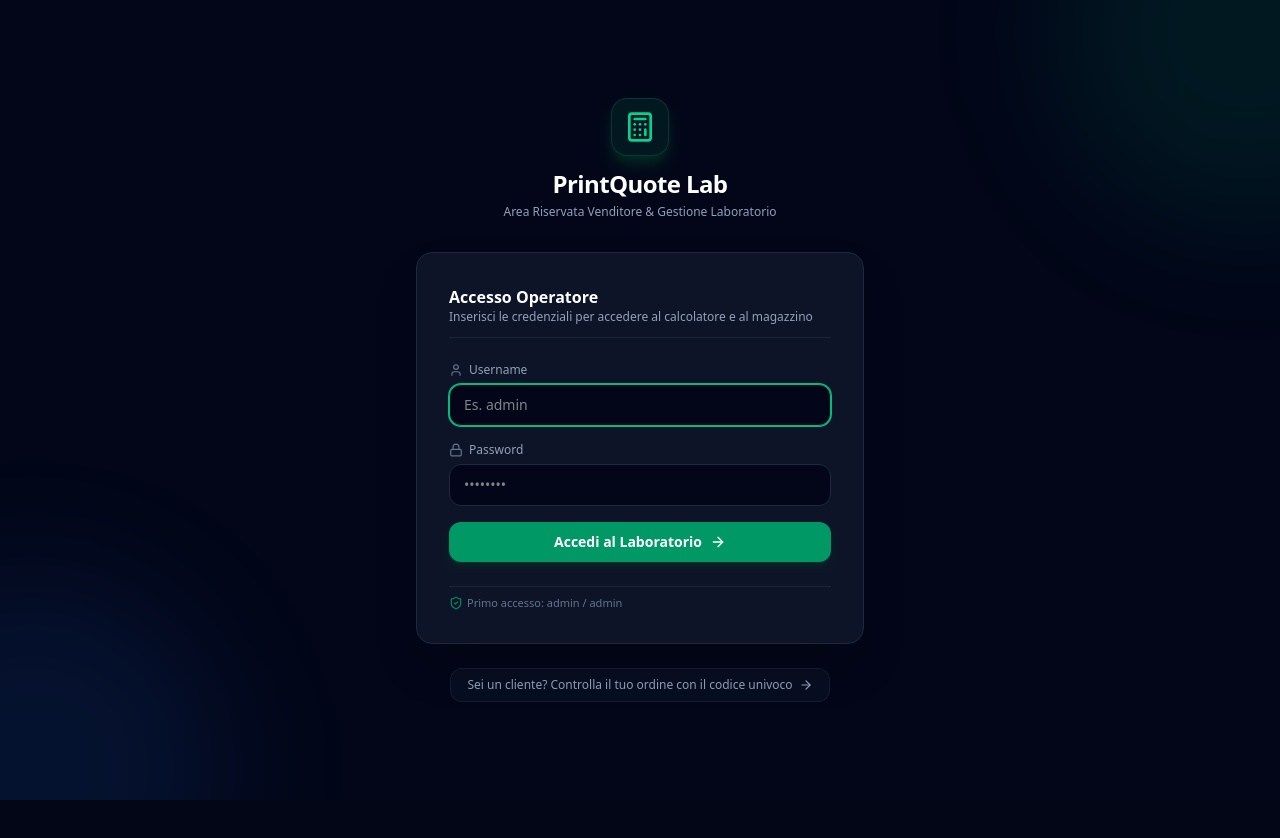
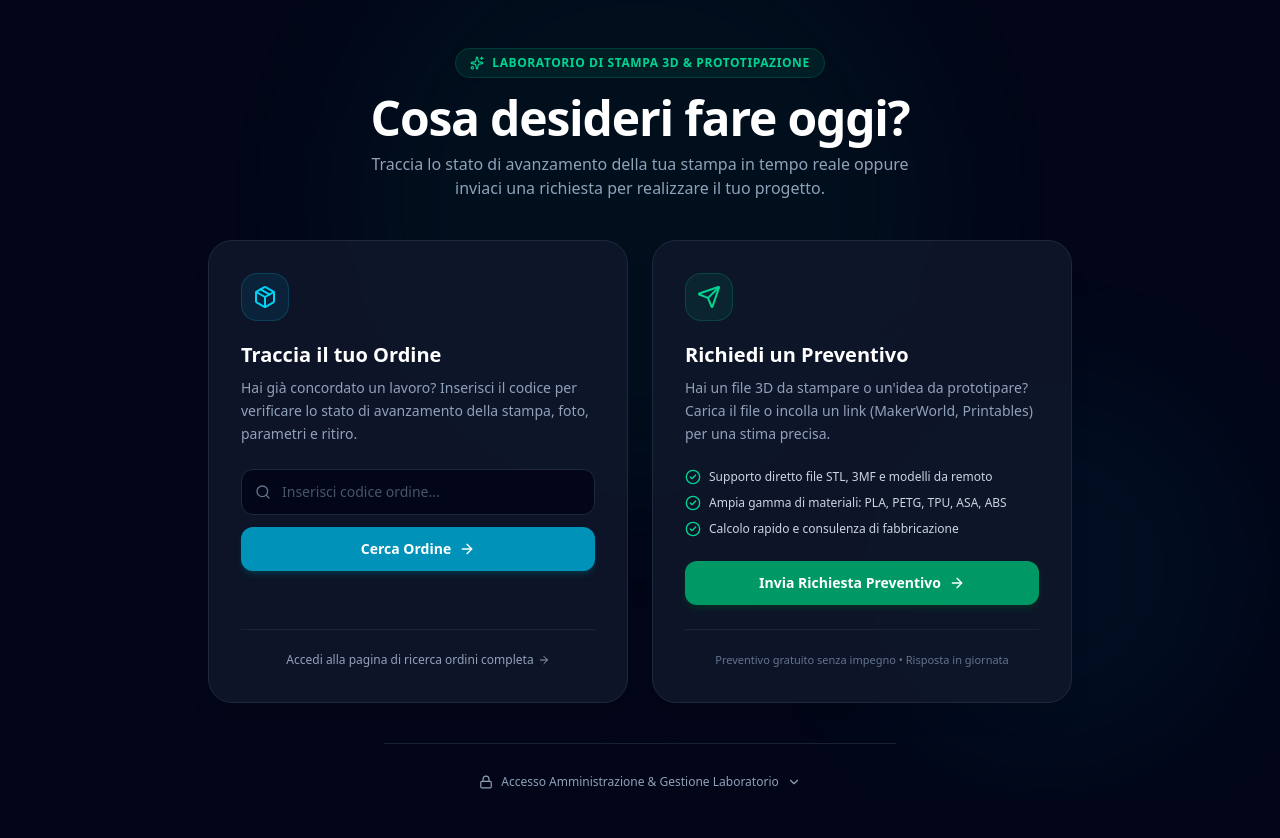
Before and after one commit to andreaalcaini/preventivi-3d, a Next.js app: page /login in a window 1280 px wide. Shown: the top 838 px of the page. Before the commit the page ends 800 px from the top, so only its background shows below. Built offline with nearby package versions, Linux system fonts and the light colour scheme.

Commit message:
feat(portal): customer-first entry with tracking and quote request, subtle admin access

```diff
--- a/src/app/login/page.tsx
+++ b/src/app/login/page.tsx
@@ -2,18 +2,36 @@
 
 import React, { useState, Suspense } from 'react';
 import { useRouter, useSearchParams } from 'next/navigation';
-import { Calculator, Lock, User, ArrowRight, AlertCircle, ShieldCheck } from 'lucide-react';
+import {
+  Package, Search, Sparkles, Send, Lock, User, ArrowRight,
+  AlertCircle, ShieldCheck, ChevronDown, ChevronUp, CheckCircle2
+} from 'lucide-react';
 import Link from 'next/link';
 
-function LoginForm() {
+function PortalContent() {
   const router = useRouter();
   const searchParams = useSearchParams();
   const redirectUrl = searchParams.get('redirect') || '/';
+  const hasRedirect = Boolean(searchParams.get('redirect'));
 
+  // Stato per tracciamento rapido ordine
+  const [trackingCode, setTrackingCode] = useState('');
+
+  // Stato login admin (aperto di default solo se reindirizzati da pagina protetta)
+  const [showAdminLogin, setShowAdminLogin] = useState(hasRedirect);
   const [username, setUsername] = useState('');
   const [password, setPassword] = useState('');
   const [error, setError] = useState('');
   const [loading, setLoading] = useState(false);
+
+  const handleTrack = (e: React.FormEvent) => {
+    e.preventDefault();
+    if (trackingCode.trim()) {
+      router.push(`/ordine?code=${encodeURIComponent(trackingCode.trim())}`);
+    } else {
+      router.push('/ordine');
+    }
+  };
 
   const handleLogin = async (e: React.FormEvent) => {
     e.preventDefault();
@@ -35,7 +53,6 @@ function LoginForm() {
         return;
       }
 
-      // Reindirizza alla pagina richiesta o alla home
       router.push(redirectUrl);
       router.refresh();
     } catch {
@@ -45,51 +62,175 @@ function LoginForm() {
   };
 
   return (
-    <div className="relative w-full max-w-md">
+    <div className="relative w-full max-w-4xl mx-auto px-4 py-8">
 
-      {/* Logo & Header */}
-      <div className="text-center mb-8">
-        <div className="inline-flex p-3 bg-emerald-500/10 border border-emerald-500/20 rounded-2xl text-emerald-400 mb-3 shadow-lg shadow-emerald-950">
-          <Calculator className="w-8 h-8" />
+      {/* Intestazione Principale */}
+      <div className="text-center mb-10">
+        <div className="inline-flex items-center gap-2 px-3.5 py-1.5 rounded-full bg-emerald-500/10 border border-emerald-500/20 text-emerald-400 text-xs font-semibold uppercase tracking-wider mb-4 shadow-sm">
+          <Sparkles className="w-3.5 h-3.5" />
+          <span>Laboratorio di Stampa 3D & Prototipazione</span>
         </div>
-        <h1 className="text-2xl font-bold text-white tracking-tight">PrintQuote Lab</h1>
-        <p className="text-slate-400 text-xs mt-1">Area Riservata Venditore & Gestione Laboratorio</p>
+        <h1 className="text-3xl sm:text-4xl md:text-5xl font-black text-white tracking-tight">
+          Cosa desideri fare oggi?
+        </h1>
+        <p className="text-slate-400 text-sm sm:text-base mt-2.5 max-w-xl mx-auto">
+          Traccia lo stato di avanzamento della tua stampa in tempo reale oppure inviaci una richiesta per realizzare il tuo progetto.
+        </p>
       </div>
 
-      {/* Card Login */}
-      <div className="bg-slate-900/90 border border-slate-800 backdrop-blur-md rounded-2xl p-6 md:p-8 shadow-2xl space-y-6">
+      {/* Sezioni Principali per Clienti (2 Card in evidenza) */}
+      <div className="grid grid-cols-1 md:grid-cols-2 gap-6 mb-10">
 
-        <div className="border-b border-slate-800/80 pb-3">
-          <h2 className="text-base font-semibold text-white">Accesso Operatore</h2>
-          <p className="text-xs text-slate-400">Inserisci le credenziali per accedere al calcolatore e al magazzino</p>
+        {/* CARD 1: TRACCIA ORDINE */}
+        <div className="bg-slate-900/90 border border-slate-800 hover:border-cyan-500/40 rounded-3xl p-6 sm:p-8 flex flex-col justify-between transition-all duration-300 shadow-xl group">
+          <div>
+            <div className="w-12 h-12 rounded-2xl bg-cyan-500/10 border border-cyan-500/20 text-cyan-400 flex items-center justify-center mb-5 group-hover:scale-105 transition-transform">
+              <Package className="w-6 h-6" />
+            </div>
+
+            <h2 className="text-xl font-bold text-white mb-2 flex items-center gap-2">
+              Traccia il tuo Ordine
+            </h2>
+            <p className="text-slate-400 text-xs sm:text-sm leading-relaxed mb-6">
+              Hai già concordato un lavoro? Inserisci il codice per verificare lo stato di avanzamento della stampa, foto, parametri e ritiro.
+            </p>
+
+            <form onSubmit={handleTrack} className="space-y-3">
+              <div className="relative">
+                <Search className="w-4 h-4 text-slate-500 absolute left-3.5 top-1/2 -translate-y-1/2" />
+                <input
+                  type="text"
+                  value={trackingCode}
+                  onChange={e => setTrackingCode(e.target.value)}
+                  placeholder="Inserisci codice ordine..."
+                  className="w-full bg-slate-950 border border-slate-800 rounded-xl pl-10 pr-3.5 py-3 text-sm text-white placeholder:text-slate-600 focus:outline-none focus:border-cyan-500 focus:ring-1 focus:ring-cyan-500 transition-all"
+                />
+              </div>
+
+              <button
+                type="submit"
+                className="w-full py-3 px-4 bg-cyan-600 hover:bg-cyan-500 text-white font-bold text-sm rounded-xl transition-all shadow-md shadow-cyan-950 flex items-center justify-center gap-2 group-hover:shadow-cyan-900/50"
+              >
+                <span>Cerca Ordine</span>
+                <ArrowRight className="w-4 h-4" />
+              </button>
+            </form>
+          </div>
+
+          <div className="mt-6 pt-4 border-t border-slate-800/80 text-center">
+            <Link
+              href="/ordine"
+              className="text-xs text-slate-400 hover:text-cyan-400 transition-colors inline-flex items-center gap-1 font-medium"
+            >
+              <span>Accedi alla pagina di ricerca ordini completa</span>
+              <ArrowRight className="w-3 h-3" />
+            </Link>
+          </div>
+        </div>
+
+        {/* CARD 2: RICHIEDI PREVENTIVO */}
+        <div className="bg-slate-900/90 border border-slate-800 hover:border-emerald-500/40 rounded-3xl p-6 sm:p-8 flex flex-col justify-between transition-all duration-300 shadow-xl group">
+          <div>
+            <div className="w-12 h-12 rounded-2xl bg-emerald-500/10 border border-emerald-500/20 text-emerald-400 flex items-center justify-center mb-5 group-hover:scale-105 transition-transform">
+              <Send className="w-6 h-6" />
+            </div>
+
+            <h2 className="text-xl font-bold text-white mb-2 flex items-center gap-2">
+              Richiedi un Preventivo
+            </h2>
+            <p className="text-slate-400 text-xs sm:text-sm leading-relaxed mb-6">
+              Hai un file 3D da stampare o un'idea da prototipare? Carica il file o incolla un link (MakerWorld, Printables) per una stima precisa.
+            </p>
+
+            <div className="space-y-2.5 mb-6 text-xs text-slate-300">
+              <div className="flex items-center gap-2">
+                <CheckCircle2 className="w-4 h-4 text-emerald-400 flex-shrink-0" />
+                <span>Supporto diretto file STL, 3MF e modelli da remoto</span>
+              </div>
+              <div className="flex items-center gap-2">
+                <CheckCircle2 className="w-4 h-4 text-emerald-400 flex-shrink-0" />
+                <span>Ampia gamma di materiali: PLA, PETG, TPU, ASA, ABS</span>
+              </div>
+              <div className="flex items-center gap-2">
+                <CheckCircle2 className="w-4 h-4 text-emerald-400 flex-shrink-0" />
+                <span>Calcolo rapido e consulenza di fabbricazione</span>
+              </div>
+            </div>
+          </div>
+
+          <div>
+            <Link
+              href="/richiedi-preventivo"
+              className="w-full py-3 px-4 bg-emerald-600 hover:bg-emerald-500 text-white font-bold text-sm rounded-xl transition-all shadow-md shadow-emerald-950 flex items-center justify-center gap-2 group-hover:shadow-emerald-900/50"
+            >
+              <span>Invia Richiesta Preventivo</span>
+              <ArrowRight className="w-4 h-4" />
+            </Link>
+
+            <div className="mt-6 pt-4 border-t border-slate-800/80 text-center">
+              <span className="text-[11px] text-slate-500">
+                Preventivo gratuito senza impegno • Risposta in giornata
+              </span>
+            </div>
+          </div>
+        </div>
+
+      </div>
+
+      {/* ACCESSO ADMIN / OPERATORE (IN PICCOLO) */}
+      <div className="border-t border-slate-800/80 pt-6 max-w-lg mx-auto">
+        {!showAdminLogin ? (
+          <div className="text-center">
+            <button
+              onClick={() => setShowAdminLogin(true)}
+              className="inline-flex items-center gap-2 text-xs text-slate-400 hover:text-slate-200 transition-colors py-1.5 px-3 rounded-lg hover:bg-slate-900/80"
+            >
+              <Lock className="w-3.5 h-3.5 text-slate-400" />
+              <span>Accesso Amministrazione & Gestione Laboratorio</span>
+              <ChevronDown className="w-3.5 h-3.5 text-slate-400" />
+            </button>
+          </div>
+        ) : (
+          <div className="bg-slate-900/70 border border-slate-800/80 rounded-2xl p-5 shadow-lg animate-in fade-in duration-200">
+            <div className="flex items-center justify-between pb-3 mb-4 border-b border-slate-800/60">
+              <div className="flex items-center gap-2 text-xs font-semibold text-slate-300">
+                <Lock className="w-3.5 h-3.5 text-emerald-400" />
+                <span>Accesso Operatore / Admin</span>
+              </div>
+              <button
+                onClick={() => setShowAdminLogin(false)}
+                className="text-[11px] text-slate-400 hover:text-slate-200"
+              >
+                Nascondi
+              </button>
             </div>
 
             {error && (
-          <div className="p-3 bg-red-500/10 border border-red-500/30 rounded-xl text-red-400 text-xs flex items-center gap-2">
-            <AlertCircle className="w-4 h-4 flex-shrink-0" />
+              <div className="mb-3 p-2.5 bg-red-500/10 border border-red-500/30 rounded-xl text-red-400 text-xs flex items-center gap-2">
+                <AlertCircle className="w-3.5 h-3.5 flex-shrink-0" />
                 <span>{error}</span>
               </div>
             )}
 
-        <form onSubmit={handleLogin} className="space-y-4">
+            <form onSubmit={handleLogin} className="space-y-3">
+              <div className="grid grid-cols-1 sm:grid-cols-2 gap-2.5">
                 <div>
-            <label className="block text-xs font-medium text-slate-400 mb-1.5 flex items-center gap-1.5">
-              <User className="w-3.5 h-3.5 text-slate-500" /> Username
+                  <label className="block text-[11px] font-medium text-slate-400 mb-1 flex items-center gap-1">
+                    <User className="w-3 h-3 text-slate-400" /> Utente
                   </label>
                   <input
                     type="text"
                     required
-              autoFocus
                     value={username}
                     onChange={e => setUsername(e.target.value)}
-              placeholder="Es. admin"
-              className="w-full bg-slate-950 border border-slate-800 rounded-xl px-3.5 py-2.5 text-sm text-white focus:outline-none focus:border-emerald-500 focus:ring-1 focus:ring-emerald-500"
+                    placeholder="admin"
+                    className="w-full bg-slate-950 border border-slate-800 rounded-lg px-2.5 py-1.5 text-xs text-white focus:outline-none focus:border-emerald-500"
                   />
                 </div>
 
                 <div>
-            <label className="block text-xs font-medium text-slate-400 mb-1.5 flex items-center gap-1.5">
-              <Lock className="w-3.5 h-3.5 text-slate-500" /> Password
+                  <label className="block text-[11px] font-medium text-slate-400 mb-1 flex items-center gap-1">
+                    <Lock className="w-3 h-3 text-slate-400" /> Password
                   </label>
                   <input
                     type="password"
@@ -97,44 +238,28 @@ function LoginForm() {
                     value={password}
                     onChange={e => setPassword(e.target.value)}
                     placeholder="••••••••"
-              className="w-full bg-slate-950 border border-slate-800 rounded-xl px-3.5 py-2.5 text-sm text-white focus:outline-none focus:border-emerald-500 focus:ring-1 focus:ring-emerald-500"
+                    className="w-full bg-slate-950 border border-slate-800 rounded-lg px-2.5 py-1.5 text-xs text-white focus:outline-none focus:border-emerald-500"
                   />
                 </div>
+              </div>
+
+              <div className="flex items-center justify-between pt-1 gap-2">
+                <span className="text-[10px] text-slate-400 flex items-center gap-1">
+                  <ShieldCheck className="w-3 h-3 text-emerald-400" /> Predefinito: admin / admin
+                </span>
 
                 <button
                   type="submit"
                   disabled={loading}
-            className="w-full mt-2 py-2.5 px-4 bg-emerald-600 hover:bg-emerald-500 disabled:opacity-50 text-white font-bold text-sm rounded-xl transition-all shadow-md shadow-emerald-950 flex items-center justify-center gap-2"
+                  className="py-1.5 px-4 bg-emerald-600 hover:bg-emerald-500 disabled:opacity-50 text-white font-semibold text-xs rounded-lg transition-all flex items-center gap-1.5 shadow-sm"
                 >
-            {loading ? (
-              <span>Accesso in corso...</span>
-            ) : (
-              <>
-                <span>Accedi al Laboratorio</span>
-                <ArrowRight className="w-4 h-4" />
-              </>
+                  {loading ? 'Accesso...' : 'Entra'}
+                  <ArrowRight className="w-3 h-3" />
+                </button>
+              </div>
+            </form>
+          </div>
         )}
-          </button>
-        </form>
-
-        {/* Suggerimento primo accesso */}
-        <div className="pt-2 border-t border-slate-800/80 text-[11px] text-slate-500 flex items-center justify-between">
-          <span className="flex items-center gap-1">
-            <ShieldCheck className="w-3.5 h-3.5 text-emerald-500/70" /> Primo accesso: admin / admin
-          </span>
-        </div>
-
-      </div>
-
-      {/* Link verso il Portale Cliente */}
-      <div className="mt-6 text-center">
-        <Link
-          href="/ordine"
-          className="inline-flex items-center gap-1.5 text-xs text-slate-400 hover:text-emerald-400 transition-colors py-2 px-4 rounded-xl bg-slate-900/50 border border-slate-800/60"
-        >
-          <span>Sei un cliente? Controlla il tuo ordine con il codice univoco</span>
-          <ArrowRight className="w-3.5 h-3.5" />
-        </Link>
       </div>
 
     </div>
@@ -144,13 +269,14 @@ function LoginForm() {
 export default function LoginPage() {
   return (
     <div className="min-h-screen bg-slate-950 flex flex-col justify-center items-center p-4 text-slate-200">
-      <div className="absolute inset-0 overflow-hidden pointer-events-none">
-        <div className="absolute -top-40 -right-40 w-96 h-96 bg-emerald-500/10 rounded-full blur-3xl" />
-        <div className="absolute -bottom-40 -left-40 w-96 h-96 bg-blue-500/10 rounded-full blur-3xl" />
+      {/* Sfondo decorativo con gradienti */}
+      <div className="fixed inset-0 overflow-hidden pointer-events-none">
+        <div className="absolute top-1/4 left-1/2 -translate-x-1/2 -translate-y-1/2 w-[600px] h-[600px] bg-emerald-500/5 rounded-full blur-3xl" />
+        <div className="absolute bottom-10 right-10 w-96 h-96 bg-cyan-500/5 rounded-full blur-3xl" />
       </div>
 
-      <Suspense fallback={<div className="text-xs text-slate-500">Caricamento...</div>}>
-        <LoginForm />
+      <Suspense fallback={<div className="text-xs text-slate-500">Caricamento portale...</div>}>
+        <PortalContent />
       </Suspense>
     </div>
   );
```
Lines whose indentation alone changed are shown as unchanged.
